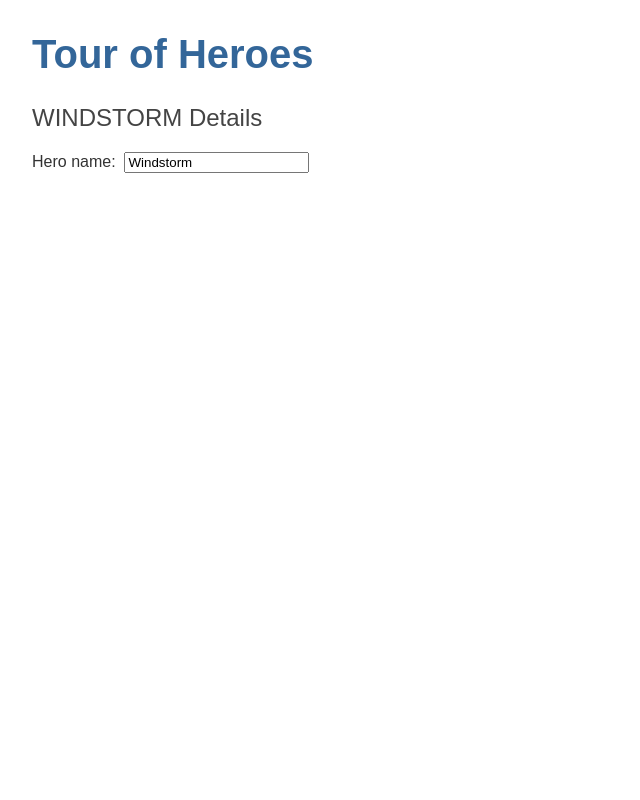
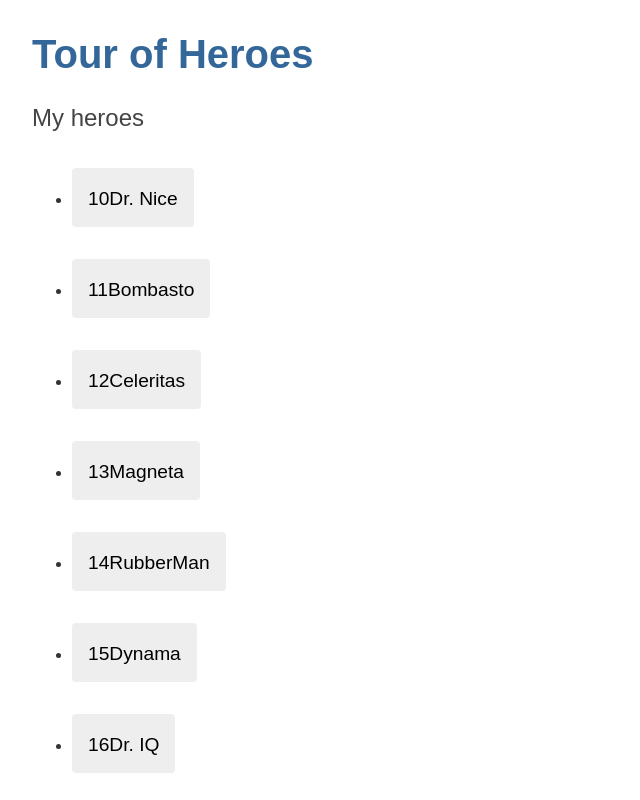
Before and after one commit to hinst/tour-of-heroes, an Angular app: page / in a window 1280 px wide. Shown: the top 800 px of the page, without its empty margins (0-640 px from the left). Built offline with nearby package versions, Linux system fonts and the light colour scheme.

Commit message:
Show a list of heroes

```diff
--- a/src/app/heroes/heroes.component.html
+++ b/src/app/heroes/heroes.component.html
@@ -1,5 +1,9 @@
-<h2>{{hero.name | uppercase }} Details</h2>
-<div>
-    <label for="name">Hero name:</label>&nbsp;
-    <input id="name" [(ngModel)]="hero.name" placeholder="name">
-</div>
+<h2>My heroes</h2>
+<ul class="heroes">
+    <li *ngFor="let hero of heroes">
+        <button type="button">
+            <span class="badge">{{hero.id}}</span>
+            <span class="name">{{hero.name}}</span>
+        </button>
+    </li>
+</ul>
--- a/src/app/heroes/heroes.component.ts
+++ b/src/app/heroes/heroes.component.ts
@@ -1,18 +1,16 @@
 import { CommonModule } from '@angular/common';
 import { FormsModule } from '@angular/forms';
 import { Component } from '@angular/core';
-import { Hero } from '../hero';
+import { NgFor } from '@angular/common';
+import { HEROES } from '../mock-heroes';
 
 @Component({
     selector: 'app-heroes',
     standalone: true,
-    imports: [CommonModule, FormsModule],
+    imports: [CommonModule, FormsModule, NgFor],
     templateUrl: './heroes.component.html',
     styleUrl: './heroes.component.css'
 })
 export class HeroesComponent {
-    hero: Hero = {
-        id: 1,
-        name: 'Windstorm',
-    };
+    heroes = HEROES;
 }
--- /dev/null
+++ b/src/app/mock-heroes.ts
@@ -0,0 +1,13 @@
+import { Hero } from './hero';
+
+export const HEROES: Hero[] = [
+    { name: 'Dr. Nice' },
+    { name: 'Bombasto' },
+    { name: 'Celeritas' },
+    { name: 'Magneta' },
+    { name: 'RubberMan' },
+    { name: 'Dynama' },
+    { name: 'Dr. IQ' },
+    { name: 'Magma' },
+    { name: 'Tornado' },
+].map((hero, index) => ({ id: 10 + index, ...hero }));
```
